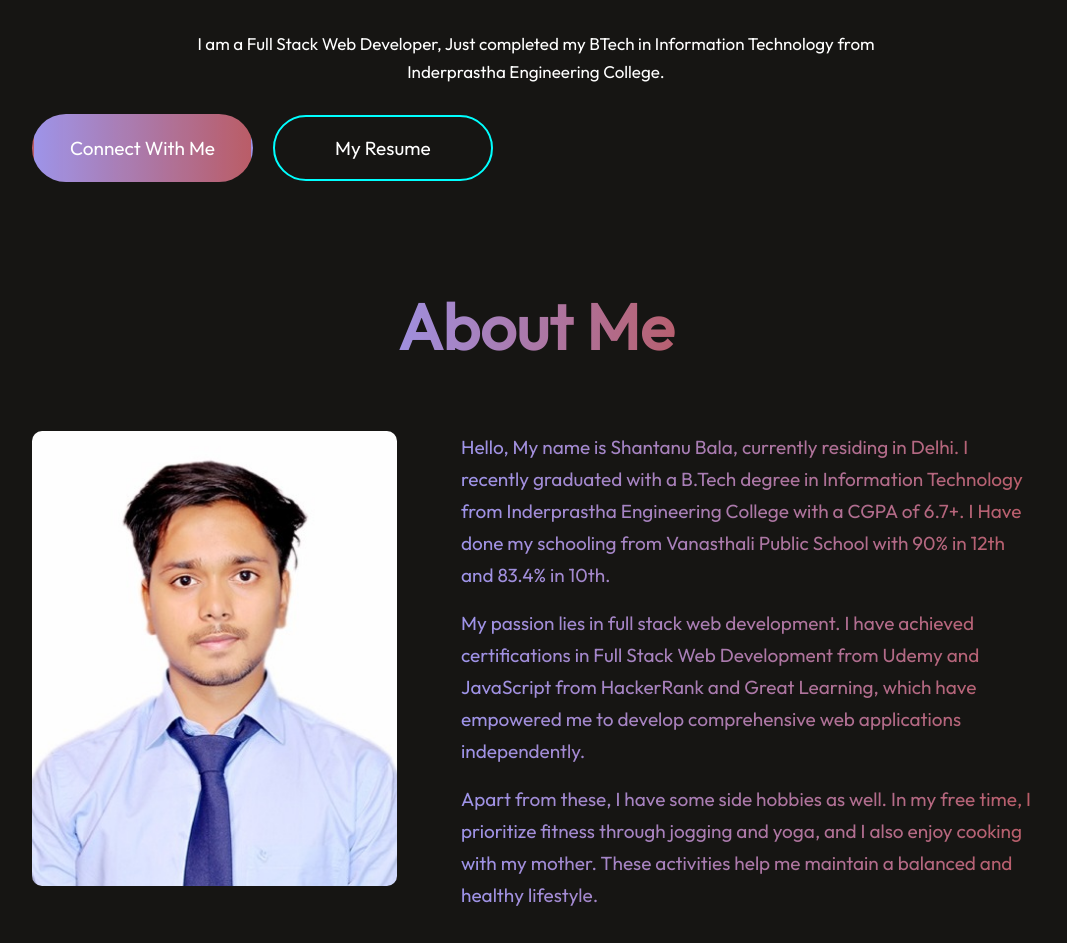
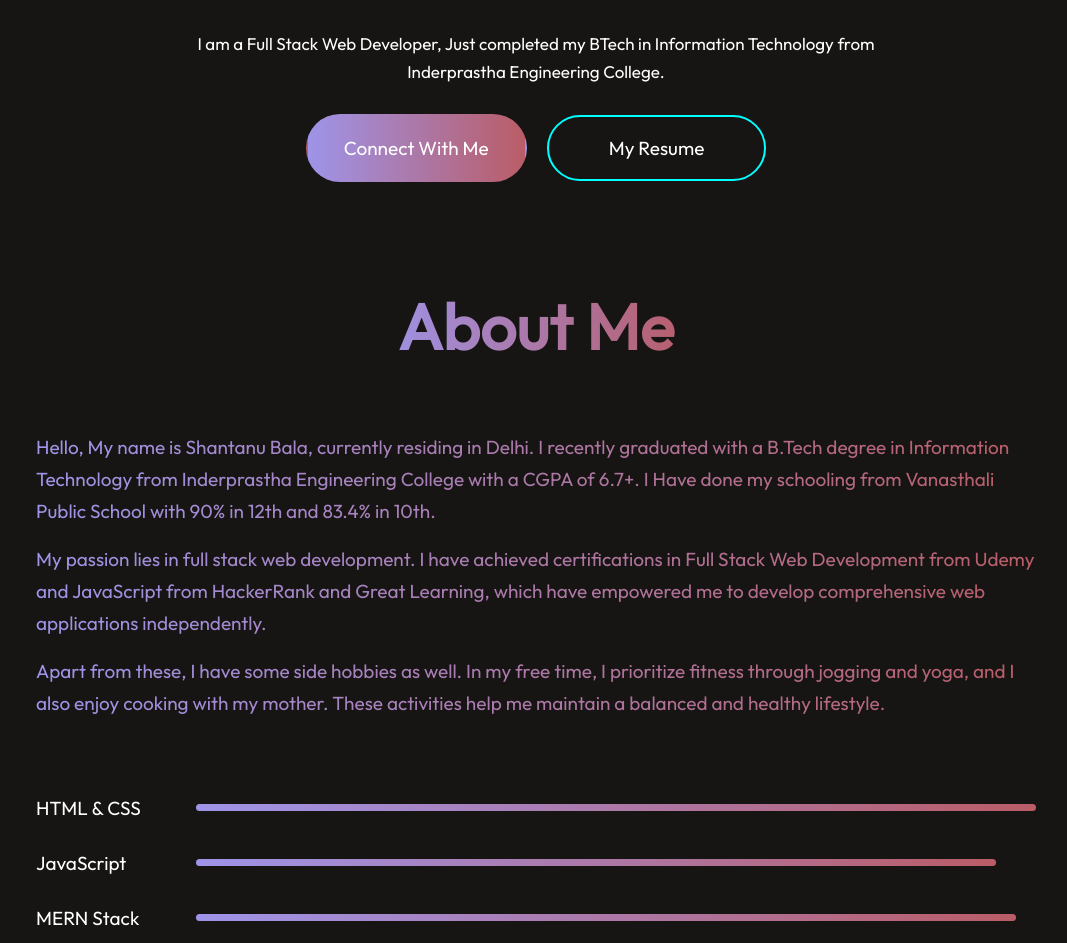
Before and after one commit to Shantanu-Comder/portfolio, a React (Vite) app: page / in a window 1280 px wide. Shown: the part 549-1492 px from the top of the page, without its empty margins (104-1171 px from the left). Built offline with nearby package versions, Linux system fonts and the light colour scheme.

Commit message:
made some styling changes to make it responsive

```diff
--- a/src/Components/About/About.css
+++ b/src/Components/About/About.css
@@ -26,9 +26,7 @@
 }
 
 .limage {
-    width: 100%;
-    max-width: 280px;
-    border-radius: 10px;
+    display: none;
 }
 
 .sections {
@@ -47,6 +45,8 @@
     flex-direction: column;
     gap: 32px;
     width: 100%;
+    max-width: 800px;
+    margin: 0 auto;
 }
 
 .para {
@@ -155,7 +155,7 @@
     }
 
     .limage {
-        max-width: 300px;
+        display: none;
     }
 
     .sections {
@@ -164,6 +164,7 @@
 
     .right {
         gap: 40px;
+        max-width: 850px;
     }
 
     .para {
@@ -224,7 +225,7 @@
     }
 
     .limage {
-        max-width: 320px;
+        display: none;
     }
 
     .sections {
@@ -232,11 +233,12 @@
     }
 
     .left {
-        display: block;
+        display: none;
     }
 
     .right {
         gap: 48px;
+        max-width: 900px;
     }
 
     .para {
@@ -296,16 +298,18 @@
     }
 
     .limage {
-        max-width: 340px;
+        display: none;
     }
 
     .sections {
-        flex-direction: row;
+        flex-direction: column;
         gap: 56px;
+        align-items: center;
     }
 
     .right {
         gap: 56px;
+        max-width: 950px;
     }
 
     .para {
@@ -359,8 +363,7 @@
     }
 
     .limage {
-        width: 365px;
-        max-width: 365px;
+        display: none;
     }
 
     .sections {
@@ -369,6 +372,7 @@
 
     .right {
         gap: 64px;
+        max-width: 1000px;
     }
 
     .para {
--- a/src/Components/About/About.jsx
+++ b/src/Components/About/About.jsx
@@ -1,6 +1,5 @@
 import React from 'react'
 import './About.css'
-import profile_img from '../../assets/about_profile.jpg';
 
 
 const About = () => {
@@ -12,10 +11,6 @@ const About = () => {
       </div>
 
       <div className="sections">
-
-        <div className="left">
-            <img className='limage' src={profile_img} alt="" />
-        </div>
 
         <div className="right">
 
--- a/src/Components/Contact/Contact.css
+++ b/src/Components/Contact/Contact.css
@@ -109,7 +109,7 @@
     margin-bottom: 30px;
     cursor: pointer;
     transition: 0.3s;
-    align-self: flex-start;
+    align-self: center;
 }
 
 .csubmit:hover {
@@ -196,7 +196,7 @@
     .cleft p {
         font-size: 15px;
         line-height: 26px;
-        max-width: 400px;
+        max-width: 100%;
     }
 
     .details {
@@ -215,6 +215,7 @@
     .cright {
         gap: 20px;
         max-width: 500px;
+        margin: 0 auto;
     }
 
     .cright label {
@@ -253,7 +254,7 @@
 
     .cleft {
         flex: 1;
-        max-width: 440px;
+        max-width: none;
     }
 
     .cleft h1 {
@@ -263,7 +264,7 @@
     .cleft p {
         font-size: 16px;
         line-height: 28px;
-        max-width: 420px;
+        max-width: 100%;
     }
 
     .details {
@@ -283,6 +284,7 @@
         flex: 1;
         gap: 22px;
         max-width: 480px;
+        margin: 0;
     }
 
     .cright label {
@@ -314,7 +316,7 @@
 
     .cleft {
         gap: 24px;
-        max-width: 480px;
+        max-width: none;
     }
 
     .cleft h1 {
@@ -322,7 +324,7 @@
     }
 
     .cleft p {
-        max-width: 440px;
+        max-width: 100%;
         font-size: 16px;
         line-height: 28px;
     }
@@ -343,6 +345,7 @@
     .cright {
         gap: 24px;
         max-width: 560px;
+        margin: 0;
     }
 
     .cright label {
--- a/src/Components/Footer/Footer.css
+++ b/src/Components/Footer/Footer.css
@@ -95,12 +95,16 @@
 .bleft {
     font-size: 11px;
     color: #a0a0a0;
+    text-align: center;
+    width: 100%;
 }
 
 .bright {
     display: flex;
-    flex-wrap: wrap;
-    gap: 16px;
+    flex-direction: column;
+    align-items: center;
+    gap: 12px;
+    width: 100%;
 }
 
 .bright p {
@@ -186,6 +190,9 @@
     }
 
     .bright {
+        flex-direction: row;
+        justify-content: space-between;
+        align-items: center;
         gap: 20px;
     }
 
@@ -263,6 +270,7 @@
     }
 
     .bright {
+        justify-content: space-between;
         gap: 28px;
         margin-bottom: 0;
     }
@@ -329,6 +337,7 @@
     }
 
     .bright {
+        justify-content: space-between;
         gap: 36px;
     }
 
--- a/src/Components/Hero/Hero.css
+++ b/src/Components/Hero/Hero.css
@@ -41,10 +41,12 @@
 
 .action {
     display: flex;
-    flex-direction: column;
+    flex-direction: row;
+    justify-content: center;
     align-items: center;
-    gap: 14px;
-    font-size: 13px;
+    flex-wrap: nowrap;
+    gap: 10px;
+    font-size: 11px;
     font-weight: 500;
     margin-bottom: 30px;
     width: 100%;
@@ -55,20 +57,22 @@
 }
 
 .connect {
-    padding: 14px 32px;
+    padding: 12px 20px;
     border-radius: 40px;
     background: linear-gradient(90deg, rgba(158,148,233,1) 0%, rgba(224,109,122,0.8128501400560224) 100%);
     cursor: pointer;
     border: 2px solid transparent;
     text-align: center;
+    white-space: nowrap;
 }
 
 .resume {
-    padding: 13px 40px;
+    padding: 11px 20px;
     border-radius: 40px;
     border: 2px solid aqua;
     cursor: pointer;
     text-align: center;
+    white-space: nowrap;
 }
 
 .anchor {
@@ -110,18 +114,17 @@
     }
 
     .action {
-        flex-direction: row;
         gap: 16px;
         font-size: 14px;
         margin-bottom: 35px;
     }
 
     .connect {
-        padding: 16px 32px;
+        padding: 14px 28px;
     }
 
     .resume {
-        padding: 15px 42px;
+        padding: 13px 32px;
     }
 
     .connect:hover,
```
